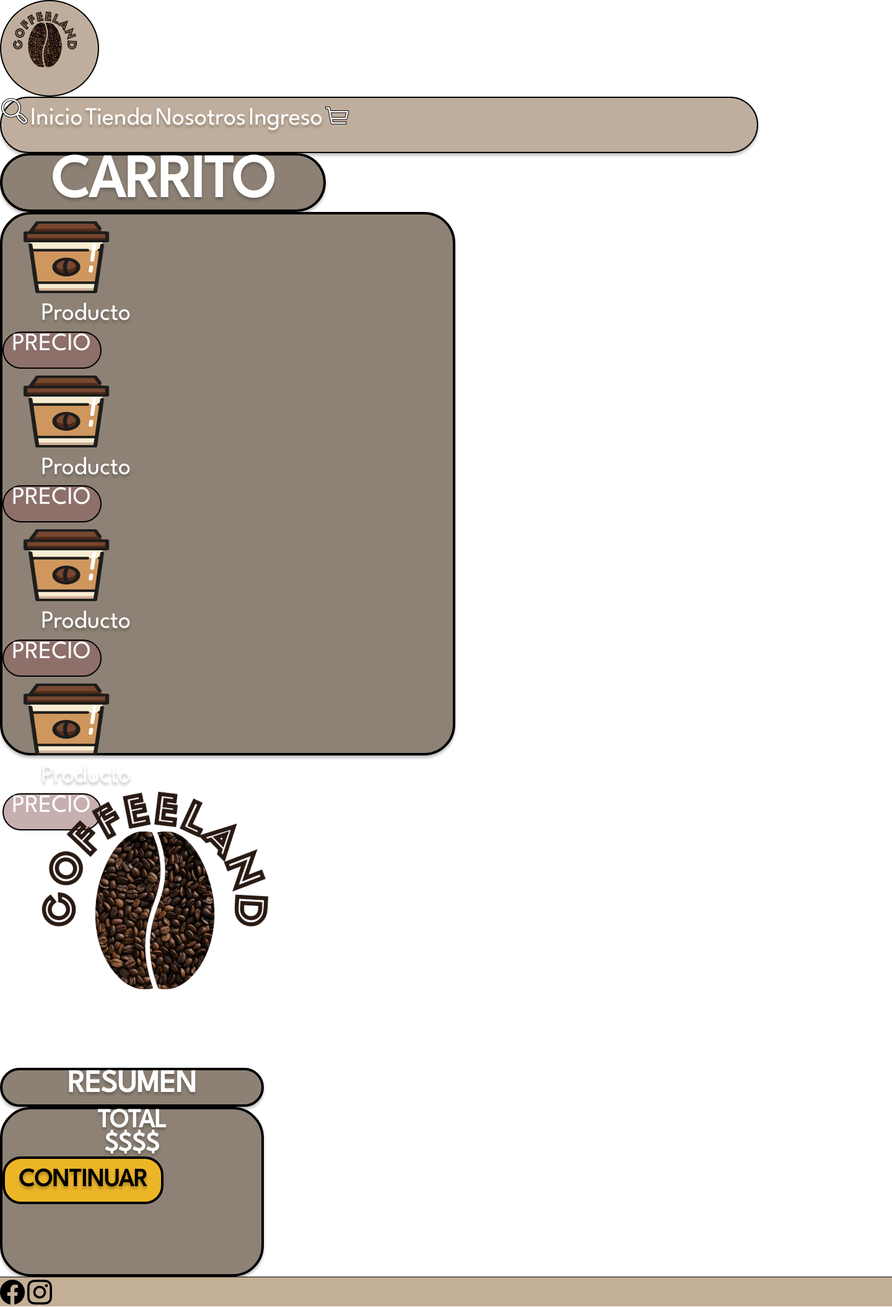
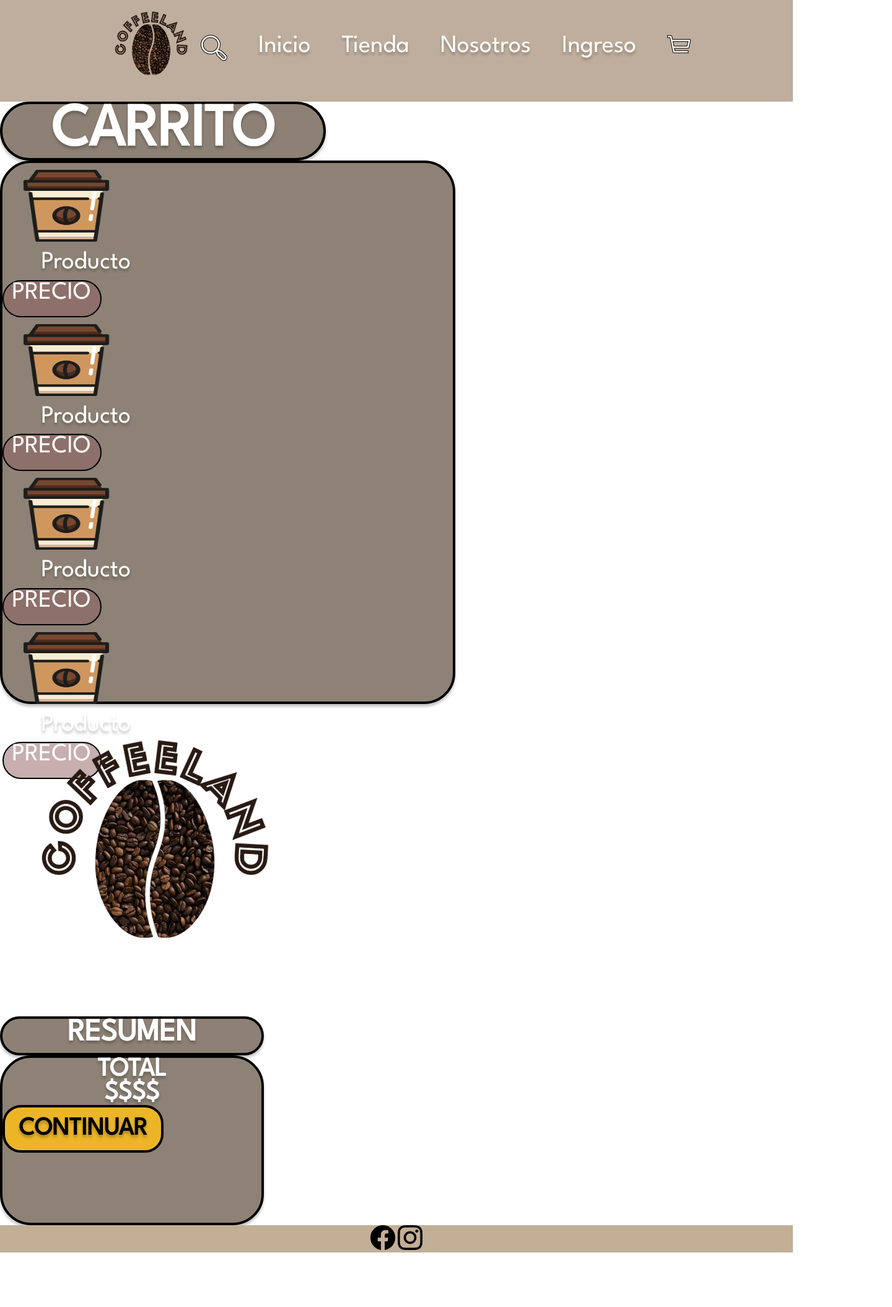
Before and after one commit to Tede00/Proyecto, a plain HTML site: page pages/Carrito.html in a window 1280 px wide. Shown: the whole page at 62% size, 1440 px wide, since content can reach past the window. After the commit the page ends 2021 px from the top, so only its background shows below. Drawn offline with Linux system fonts and the light colour scheme.

Commit message:
flex de index

```diff
--- a/css/style.css
+++ b/css/style.css
@@ -21,8 +21,16 @@
 }
 
 /*HEADER*/
+header{
+    background-color: #BFAE9D;
+    display: flex;
+    flex-direction: row;
+    justify-content: center;
+    align-items: center;
+    list-style: none;
 
-header div{
+}
+/* header div{
     width: 160px;
     height: 156.301px;
     -moz-border-radius: 50%;
@@ -31,26 +39,24 @@ header div{
     background: #BFAE9D;
     text-decoration: none;
     border: 2px solid #000;
+
+} */
+
+.logo-header{
+    width: 10rem;
+    height: 10rem;
 }
 
-header div a{
-    width: 144px;
-    height: 140.671px;
+.navbar{
     display: flex;
+    flex-direction: row;
+    list-style: none;
+    gap: 50px;
+    text-decoration: none;
 }
 
-nav{
-    width: 76.5rem;
-    height: 5.6781rem;
-    text-decoration: none;
-    border-radius: 80px;
-    border: 2px solid #000;
-    background: #BFAE9D;
-    box-shadow: 0px 4px 4px 0px rgba(0, 0, 0, 0.25);
-}
 
-nav li{
-    display: inline;
+.navbar li{
 }
 
 nav li a {
@@ -70,21 +76,21 @@ nav :hover{
     color: #000;
 }
 /*MAIN*/
-
 .section1-inicio{
-    width: 90rem;
-    height: 35.625rem;
     border-radius: 1px;
+    display: flex;
+    justify-content: center;
     border: .3125rem solid #5F4136;
-    background-image: url("../assets/img/fondocafe1.jpeg");
+    background-image: url("../assets/img/Fondo-cafe.png");
     background-repeat: no-repeat;
     background-size: cover;
+
 
 }
 
 .img1-inicio{
     width: 685px;
-    height: 570px;
+height: 570px;
 }
 
 .img2-inicio{
@@ -95,9 +101,11 @@ nav :hover{
 
 
 .section2-inicio{
-    width: 90rem;
-    height: 413px;
+    height: 600px;
     margin-top: 1.875rem;
+    display: flex;
+    justify-content: center;
+    align-items: center;
     background-image: url("../assets/img/Fondo.png");
     background-repeat: no-repeat;
     background-size: cover;
@@ -126,6 +134,9 @@ nav :hover{
 
 .section3-inicio{
     text-align: center;
+    display: flex;
+    justify-content: center;
+    align-items: center;
 }
 
 .section3-inicio div img{
@@ -510,12 +521,11 @@ box-shadow: 0px 4px 4px 0px rgba(0, 0, 0, 0.25);
 /*FOTTER*/
 
 footer{
-    width: 1440px;
-    height: 48px;
-    padding: 4px 0px;
-    flex-shrink: 0;
-    border-top: 1px solid #000;
+    display: flex;
+    justify-content: center;
+    align-items: end;
     background: #C3AF96;
+    margin-top: ;
 }
 
 footer img{
--- a/pages/Carrito.html
+++ b/pages/Carrito.html
@@ -11,10 +11,10 @@
 <body>
     <header>
         <div>
-            <a href="../index.html"><img src="../assets/img/isologo.png" alt=""></a>
+            <a href="../index.html"><img  class="logo-header" src="../assets/img/isologo.png" alt=""></a>
         </div>
         <nav>
-            <ul>
+            <ul class="navbar">
                 <li><a href=""><img src="../assets/img/Buscar.png" alt=""></a></li>
                 <li><a href="../index.html">Inicio</a></li>
                 <li><a href="./Tienda.html">Tienda</a></li>
```
Also changed, not shown: index.html (+2 -2 lines), pages/Ingreso.html (+2 -2 lines), pages/Nosotros.html (+2 -2 lines), pages/Tienda.html (+2 -2 lines).
